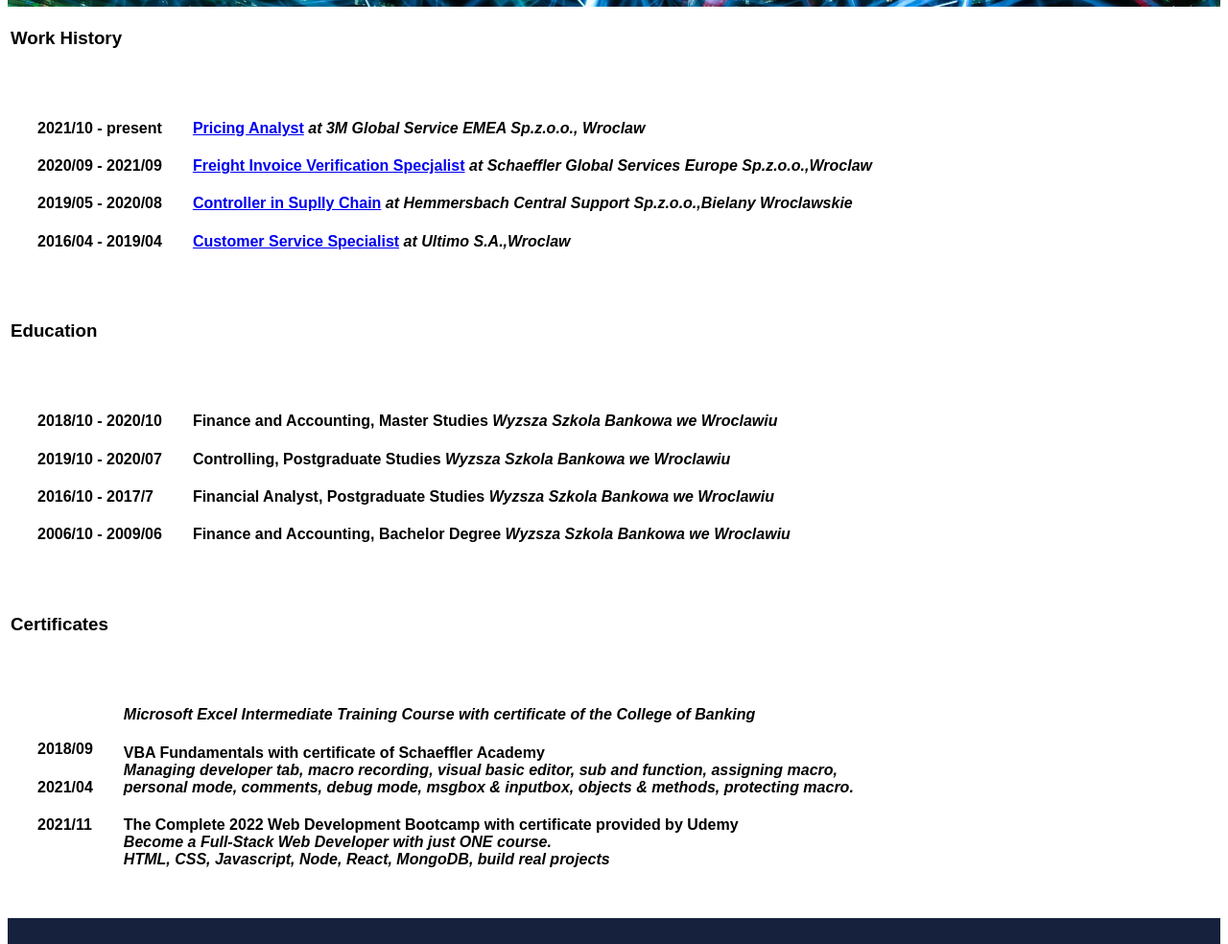
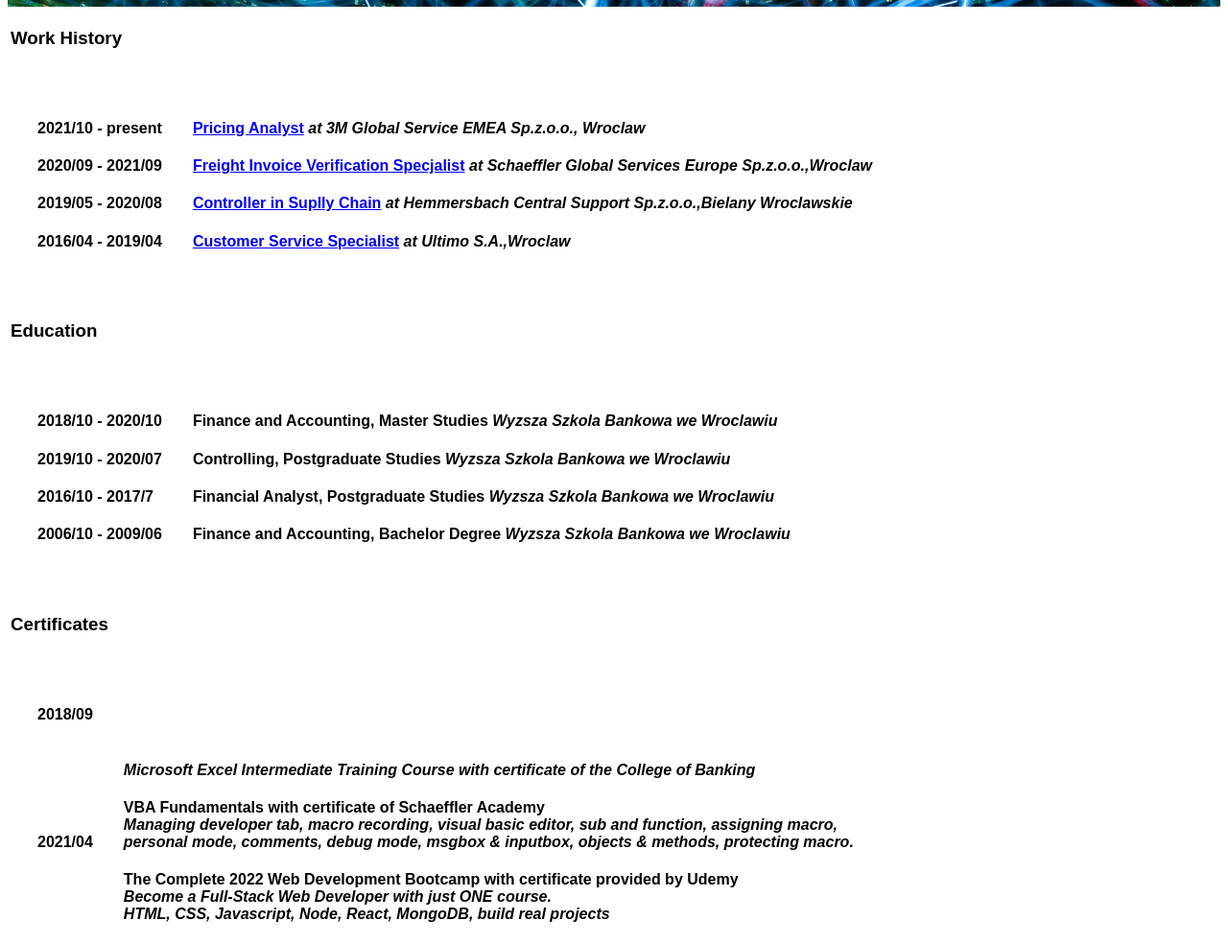
Before and after one commit to Bart-dtr/MyCV, a plain HTML site: page index.html in a window 1280 px wide. Shown: the part 272-1256 px from the top of the page at 96% size. Drawn offline with Linux system fonts and the light colour scheme.

Commit message:
Update index.html

```diff
--- a/index.html
+++ b/index.html
@@ -181,8 +181,8 @@
 <table cellspacing="30px">
     <tr>
         <th>
-            <h4>2018/09</h4>
-            <h4>2021/04</h4>
+            <h4>2018/09</h4><br><br><br><br>
+            <h4>2021/04</h4><br><br><br><br>
             <h4>2021/11</h4>
 
         </th>
```
